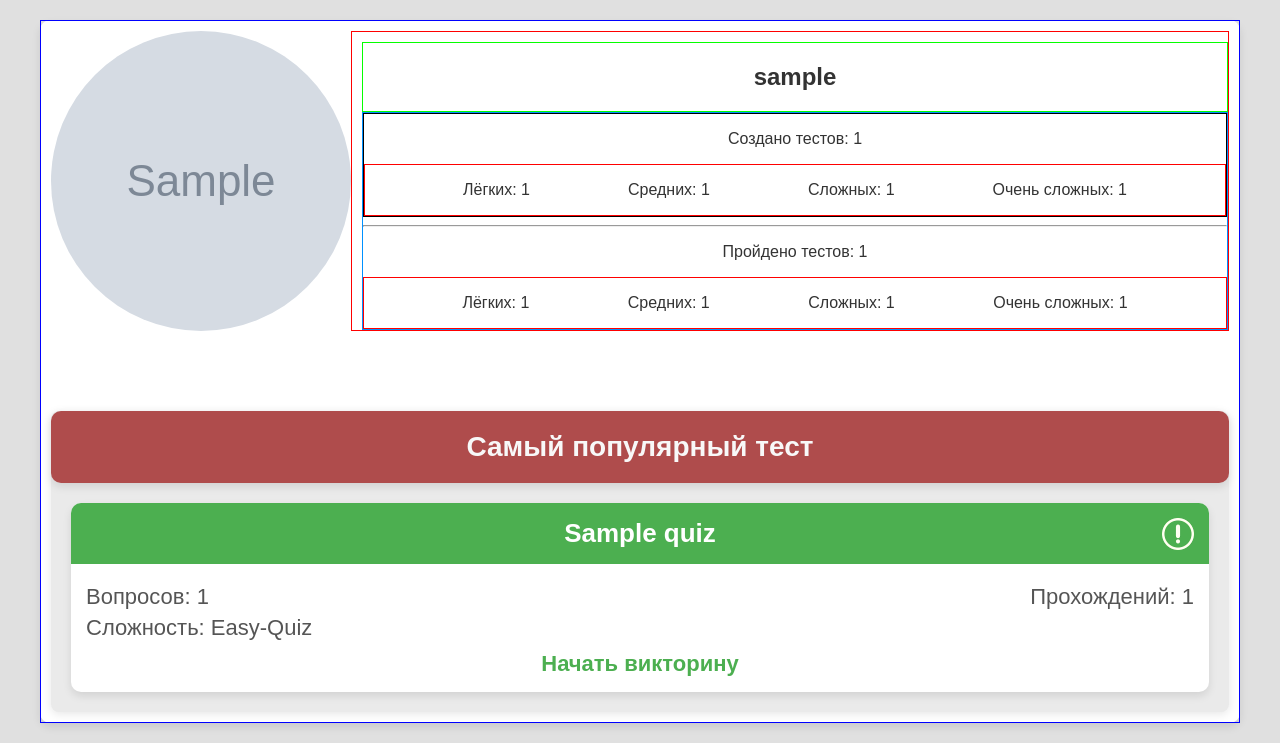
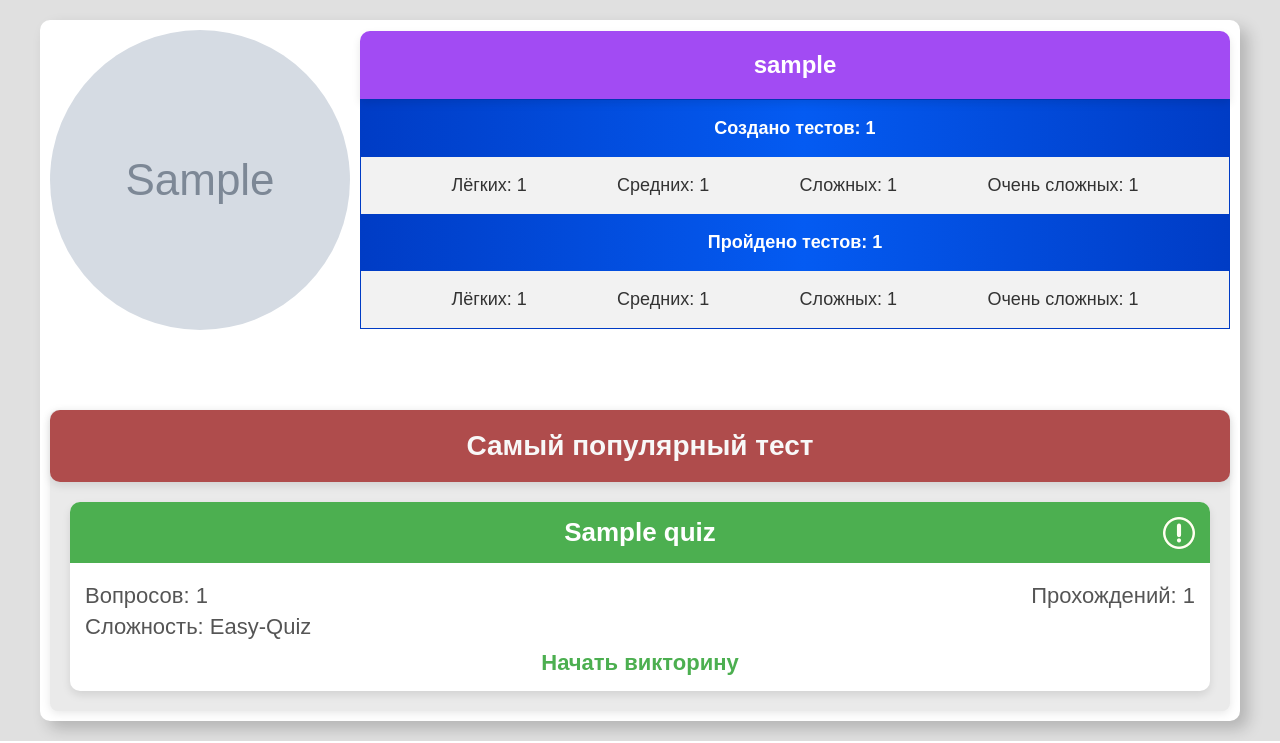
Before and after one commit to 4eLoBeK-001/Quiz, a Django app: page /account/profile/ in a window 1280 px wide. Shown: the part 83-826 px from the top of the page. Run offline with Django 4.2, Linux system fonts and the light colour scheme; a user stored in the database is signed in; tables that the repository leaves empty hold one stand-in row (values such as "Sample post"); grey boxes marked "Sample" are stand-in pictures.

```diff
--- a/quiz/quiz_app/static/quiz_app/script/statistics.js
+++ b/quiz/quiz_app/static/quiz_app/script/statistics.js
@@ -1,4 +1,4 @@
-const histories = document.querySelectorAll('.history');
+const histories = document.querySelectorAll('.lower-card');
 const historiesArray = Array.from(histories);
 const btn = document.getElementById('showAll');
 
--- a/quiz/quiz_app/static/quiz_app/style/style.css
+++ b/quiz/quiz_app/static/quiz_app/style/style.css
@@ -39,7 +39,6 @@ body {
     background-color: rgb(162, 75, 243);
     position: relative;
     color: white;
-    padding: 10px;
     text-align: center;
     height: auto;
     border-radius: 10px 10px 0 0;
@@ -128,7 +127,7 @@ body {
     min-height: 85vh;
     height: auto;
     border-radius: 10px;
-    box-shadow: 0 4px 8px rgba(0, 0, 0, 0.1);
+    box-shadow: 8px 8px 16px rgba(0, 0, 0, 0.2);
 }
 
 
@@ -1112,14 +1111,14 @@ input:checked + .slider:before {
     margin: 10px 0;
 }
 
-.histories {
+.lower-cards {
     background-color: #eaeaea;
     border-radius: 8px;
     box-shadow: 0 2px 10px rgba(0, 0, 0, 0.1);
     width: 100%;
 }
 
-.history-title {
+.lower-card-title {
     font-size: 28px;
     font-weight: bold;
     text-align: center;
@@ -1128,7 +1127,7 @@ input:checked + .slider:before {
 }
 
 
-.history {
+.lower-card {
     border-radius: 5px;
     padding: 20px;
 
--- a/quiz/quiz_app/templates/quiz_app/create_question.html
+++ b/quiz/quiz_app/templates/quiz_app/create_question.html
@@ -6,7 +6,7 @@
 
     <main class="main-content">
         <div class="container">
-            <div class="title">
+            <div class="title pd10">
                 <h1>Создание вопроса</h1>
             </div>
 
--- a/quiz/quiz_app/templates/quiz_app/create_quiz.html
+++ b/quiz/quiz_app/templates/quiz_app/create_quiz.html
@@ -5,7 +5,7 @@
 
 <main class="main-content">
     <div class="container">
-        <div class="title">
+        <div class="title pd10">
             <h1>Создание квиза</h1>
         </div>
 
--- a/quiz/quiz_app/templates/quiz_app/list_questions.html
+++ b/quiz/quiz_app/templates/quiz_app/list_questions.html
@@ -5,7 +5,7 @@
     <!-- Основной контент -->
     <main class="main-content">
 
-        <div class="title">
+        <div class="title pd10">
             <a href="{% url 'view_quizzes' %}"><img src="{% static 'quiz_app/images/go_back.png' %}" class="back-pic"></a>
             <h1 class="title-hat">{{ quiz }}</h1>
 
--- a/quiz/quiz_app/templates/quiz_app/list_quizzes.html
+++ b/quiz/quiz_app/templates/quiz_app/list_quizzes.html
@@ -4,7 +4,7 @@
 {% block content %}
     <main class="main-content">
 
-        <div class="title">
+        <div class="title pd10">
             <a href="{% url 'home' %}"><img src="{% static 'quiz_app/images/go_back.png' %}" class="back-pic"></a>
             <h1>Викторины от других игроков</h1>
         </div>
--- a/quiz/quiz_app/templates/quiz_app/list_user_quizzes.html
+++ b/quiz/quiz_app/templates/quiz_app/list_user_quizzes.html
@@ -5,7 +5,7 @@
     <!-- Основной контент -->
     <main class="main-content">
 
-        <div class="title">
+        <div class="title pd10">
             <a onclick="window.history.back();">
                 <img src="{% static 'quiz_app/images/go_back.png' %}" class="back-pic" >
             </a>
--- a/quiz/quiz_app/templates/quiz_app/mylist_quizzes.html
+++ b/quiz/quiz_app/templates/quiz_app/mylist_quizzes.html
@@ -5,7 +5,7 @@
 
     <!-- Основной контент -->
     <main class="main-content">
-        <div class="title">
+        <div class="title pd10">
             <a href="{% url 'home' %}"><img src="{% static 'quiz_app/images/go_back.png' %}" class="back-pic"></a>
             <h1>Список моих викторин</h1>
         </div>
--- a/quiz/quiz_app/templates/quiz_app/quiz_result.html
+++ b/quiz/quiz_app/templates/quiz_app/quiz_result.html
@@ -3,7 +3,7 @@
 {% block content %}
 
     <main class="main-content">
-        <div class="title">
+        <div class="title pd10">
             <h2>Результаты викторины: {{ quiz_result.quiz.name }}</h2>
         </div>
 
--- a/quiz/quiz_app/templates/quiz_app/take_quiz.html
+++ b/quiz/quiz_app/templates/quiz_app/take_quiz.html
@@ -3,7 +3,7 @@
 {% block content %}
     <main class="main-content">
 
-        <div class="title">
+        <div class="title pd10">
             <h1>{{ quiz }}</h1>
         </div>
 
--- a/quiz/user/static/user/style/profile.css
+++ b/quiz/user/static/user/style/profile.css
@@ -1,6 +1,6 @@
 .user {
     padding: 10px;
-    border: 1px solid blue;
+    /* border: 1px solid blue; */
     display: flex;
     align-items: center;
     flex-wrap: wrap;
@@ -48,47 +48,34 @@
 .user-info {
     display: flex;
     flex-direction: column;
-    border: 1px solid red;
-    padding: 10px 0 10px 10px;
-    height: 300px;
+    margin-left: 10px;
     flex-grow: 1;
+    background-color: #f2f2f2;
+    border-radius: 50px 50px 0 0;
+
 }
 
 
-.username {
-    text-align: center;
-    border: 1px solid rgb(4, 255, 0);
-    height: 30%;
-}
-
 .characteristic {
-    border: 1px solid rgb(0, 145, 255);
+    border: 1px solid #003CC5;
     flex-grow: 1;
 }
 
 .tests-created {
     display: flex;
     flex-direction: column;
-    border: 1px solid rgb(0, 0, 0);
 }
 
 
-.total-created {
+.total {
     text-align: center;
+    color: white;
+    /* background-color: #2700c1; */
+    background-image: linear-gradient(to right, #003CC5 0%, #045bf2 51%, #003CC5 100%);
+    padding: 0.1px;
 }
 
-.other-created {
+.other {
     display: flex;
     justify-content: space-evenly;
-    border: 1px solid rgb(255, 0, 0);
 }
-
-.total-completed {
-    text-align: center;
-}
-
-.other-completed {
-    display: flex;
-    justify-content: space-evenly;
-    border: 1px solid rgb(255, 0, 0);
-}
--- a/quiz/user/templates/user/profile.html
+++ b/quiz/user/templates/user/profile.html
@@ -37,7 +37,7 @@
         </div>
 
         <div class="user-info">
-            <div class="username">
+            <div class="title">
                 <h2>{% if user.firstname %}
                     {{ user.firstname }}{{ user.lastname }},
                     {% endif %}
@@ -47,10 +47,10 @@
             <div class="characteristic">
                 <div class="tests-created">
 
-                    <div class="total-created">
-                        <p>Создано тестов: {{ statistics.tests_created }}</p>
+                    <div class="total fs18">
+                        <p><b>Создано тестов: {{ statistics.tests_created }}</b></p>
                     </div>
-                    <div class="other-created">
+                    <div class="other fs18">
                         <p>Лёгких: {{ statistics.easy_tests_created }}</p>
                         <p>Средних: {{ statistics.medium_tests_created }}</p>
                         <p>Сложных: {{ statistics.hard_tests_created }}</p>
@@ -58,13 +58,12 @@
                     </div>
 
                 </div>
-                <hr>
                 <div class="tests-completed">
 
-                    <div class="total-completed">
-                        <p>Пройдено тестов: {{ statistics.tests_completed }}</p>
+                    <div class="total fs18">
+                        <p><b>Пройдено тестов: {{ statistics.tests_completed }}</b></p>
                     </div>
-                    <div class="other-completed">
+                    <div class="other fs18">
                         <p>Лёгких: {{ statistics.completed_easy_tests }}</p>
                         <p>Средних: {{ statistics.completed_medium_tests }}</p>
                         <p>Сложных: {{ statistics.completed_hard_tests }}</p>
@@ -75,8 +74,8 @@
             </div>
         </div>
 
-        <div class="histories mt80">
-            <h1 class="history-title answer-title pd20">Самый популярный тест</h1>
+        <div class="lower-cards mt80">
+            <h1 class="lower-card-title answer-title pd20">Самый популярный тест</h1>
             <div class="container-quiz" style="margin: 0 20px 20px 20px;">
                 <div class="card">
                     <div class="card-head">
```
Also changed, not shown: quiz/quiz_app/templates/quiz_app/global_statistics.html (+4 -4 lines), 1 other file.
